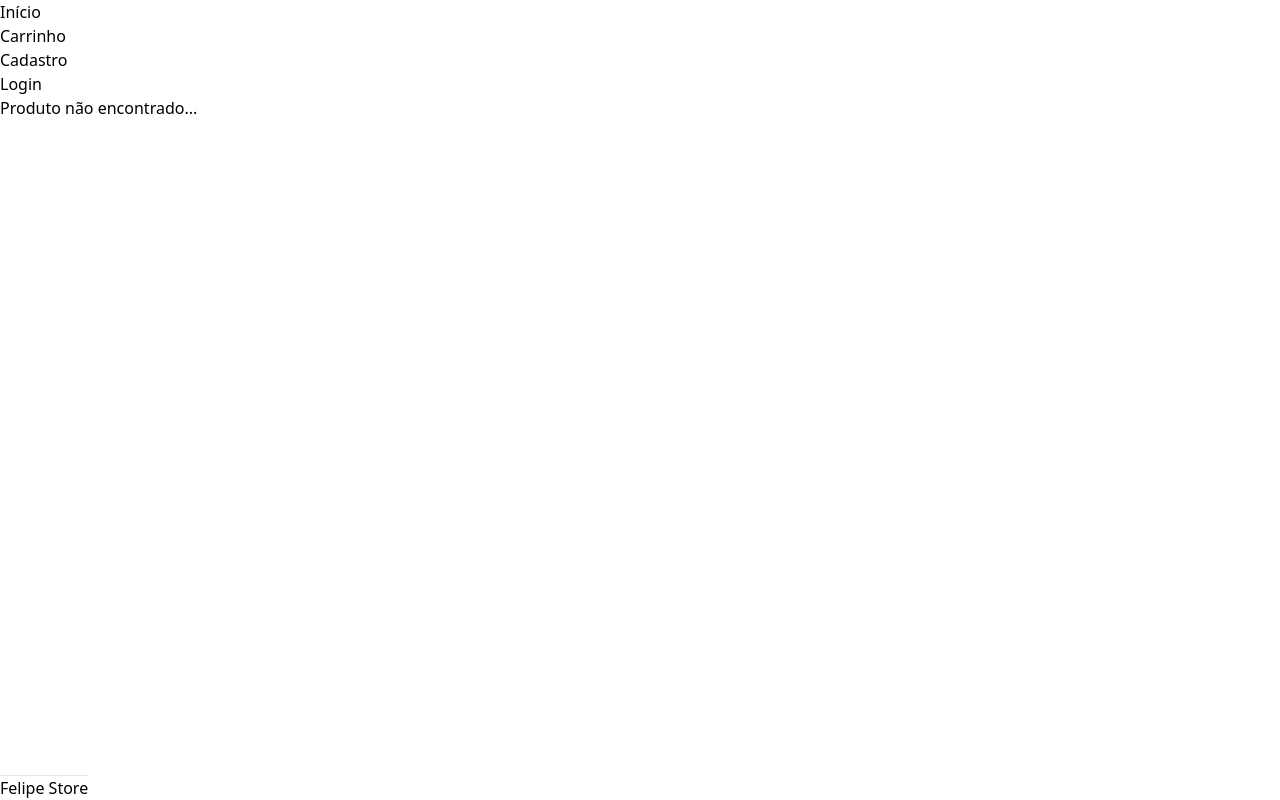
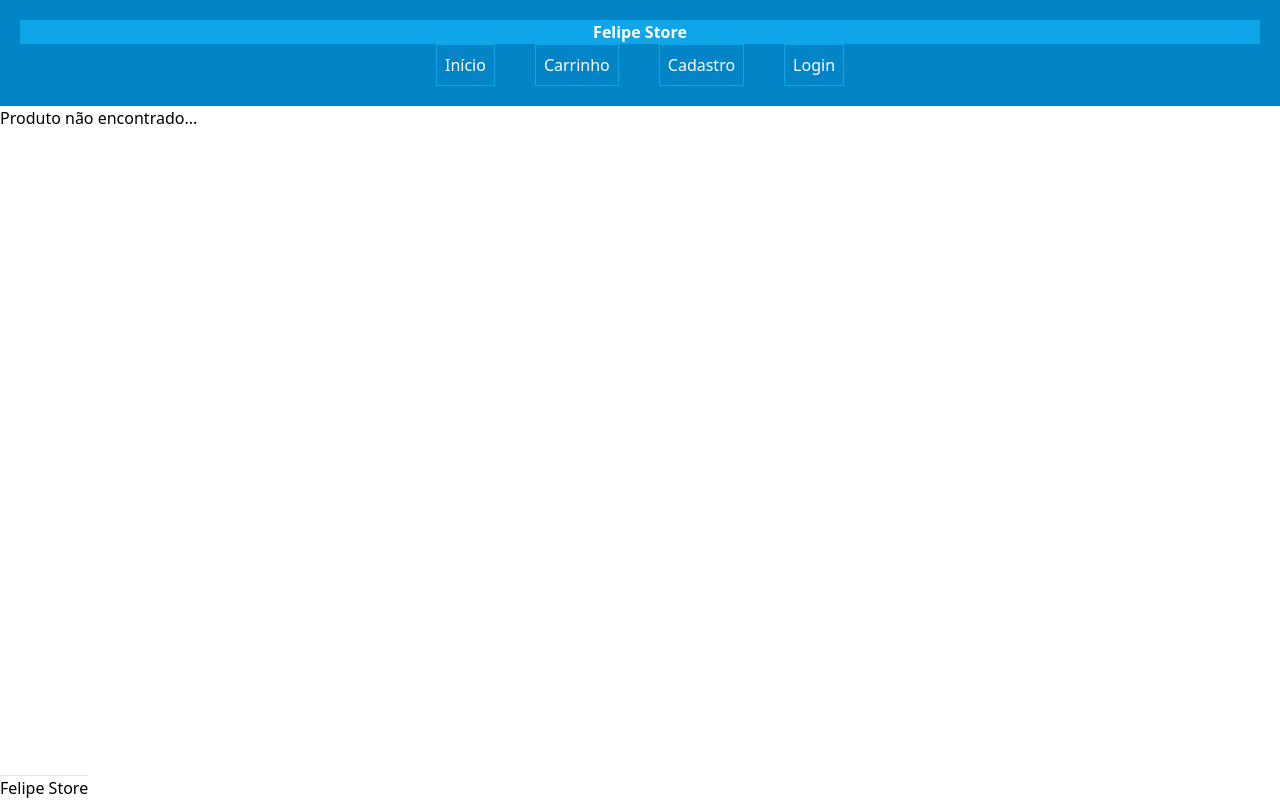
Before and after one commit to felipekmu/ti39-loja-next, a Next.js app: page /produto/1 in a window 1280 px wide. Built offline with nearby package versions, Linux system fonts and the light colour scheme; no server answers; the database is empty.

Commit message:
Aula do Dia 29 de Junho

```diff
--- a/src/app/page.js
+++ b/src/app/page.js
@@ -1,4 +1,5 @@
 'use client'
+import Produto from "@/components/Produto"
 import { buscaTodos } from "@/model/produtos"
 import Link from "next/link"
 import { useEffect, useState } from "react"
@@ -15,19 +16,13 @@ export default function Home() {
   }, [])
 
   return (
-    <div>
-      <h1> Felipe Store </h1>
-      <p> Confira nossos produtos: </p>
+    <div className="grid grid-cols-3" place-items-center >
+
       {
         produtos == 0 ? <p> Carregando... </p> :
         produtos.map( produto =>
-          <Link href={ "/produto/"+produto.id } >
-            <div key={ produto.id }>
-              <p> { produto.nome }</p>
-              <p> { produto.preco } </p>
-              <img src={ produto.imagem } />
-              <hr/>
-            </div>
+          <Link href={ "/produto/"+ produto.id } >
+           <Produto produto={produto} largura={150} />
           </Link>
           )
       }
--- a/src/app/produto/[id]/page.js
+++ b/src/app/produto/[id]/page.js
@@ -1,4 +1,5 @@
 'use client'
+import Produto from "@/components/Produto";
 import { busca } from "@/model/produtos";
 import { useEffect, useState } from "react"
 
@@ -15,7 +16,7 @@ export default function ProdutoID( props ){
         carrinho.push(objeto);
         carrinho = JSON.stringify( carrinho )
 
-        localStorage.setItem("carrinho", objeto)
+        localStorage.setItem("carrinho", carrinho)
     }
     useEffect( ()=> {
         async function data(){
@@ -30,11 +31,10 @@ export default function ProdutoID( props ){
 
     return(
         produto == null ? <p> Produto não encontrado... </p>:
-        <div>
-            <h1> { produto.nome } </h1>
-            <p> { produto.descricao } </p>
-            <p> R$ { produto.preco }</p>
-            <img src={ produto.imagem } />
+        <div className="w-1/4 m-auto">
+
+            <Produto produto={produto} largura={350} />
+
             <label>
                 Quantidade:
                 <input type="number" onChange={(e)=>alteraQuantidade(e.target.value)} />
--- a/src/components/Menu.js
+++ b/src/components/Menu.js
@@ -2,12 +2,13 @@ import Link from 'next/link'
 
 export default function Menu(){
     return(
-        <nav>
-            <ul>
-                <li> <Link href="/"> Início </Link></li>
-                <li> <Link href="/carrinho"> Carrinho </Link></li>
-                <li> <Link href="/cadastro"> Cadastro </Link></li>
-                <li> <Link href="/login"> Login </Link></li>
+        <nav className="bg-sky-600 text-white p-5 text-base" >
+            <h1 className="bg-sky-500 text-center font-bold"> Felipe Store </h1>
+            <ul className="flex gap-10 justify-center">
+                <li className="border border-sky-500 p-2 hover:bg-sky-500 transition-all"> <Link href="/"> Início </Link></li>
+                <li className="border border-sky-500 p-2 hover:bg-sky-500 transition-all"> <Link href="/carrinho"> Carrinho </Link></li>
+                <li className="border border-sky-500 p-2 hover:bg-sky-500 transition-all"> <Link href="/cadastro"> Cadastro </Link></li>
+                <li className="border border-sky-500 p-2 hover:bg-sky-500 transition-all"> <Link href="/login"> Login </Link></li>
             </ul>
         </nav>
     )
--- /dev/null
+++ b/src/components/Produto.js
@@ -0,0 +1,12 @@
+export default function Produto( props ){
+    return(
+        <div className="border p-4 mt-5 shadow-xl" key={ props.produto.id }>
+        <p className="text-lg font-bold"> { props.produto.nome }</p>
+        {
+            props.descricao == true ? <p> { props.produto.descricao } </p> : ""
+        }
+        <p> { props.produto.preco } </p>
+        <img src={ props.produto.imagem } width={props.largura} />
+      </div>
+    )
+}
```
